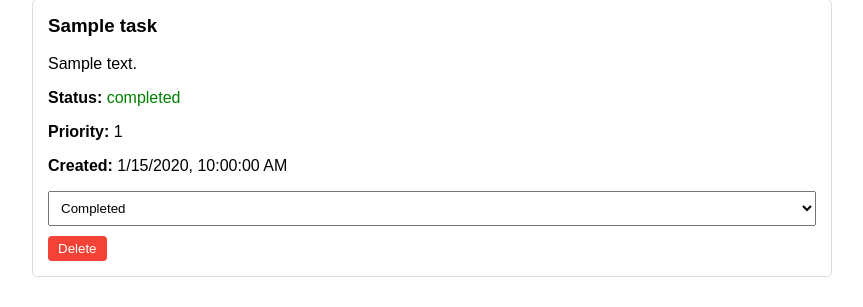
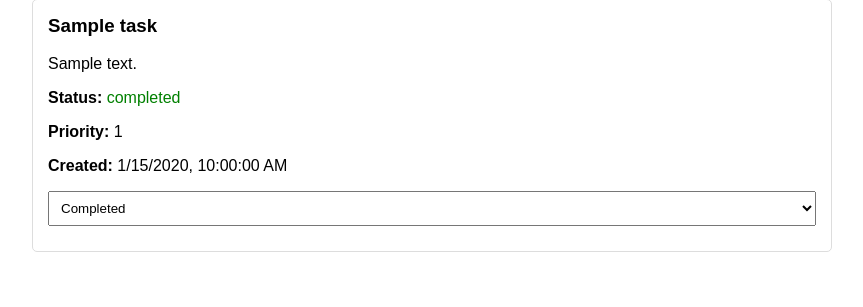
Before and after one commit to mpchenette/obd-4740-hpi, a Flask app: page / in a window 1280 px wide. Shown: the part 552-859 px from the top of the page, without its empty margins (208-1071 px from the left). After the commit the page ends 804 px from the top, so only its background shows below. Run offline with Flask 3, Linux system fonts and the light colour scheme; tables that the repository leaves empty hold one stand-in row (values such as "Sample post").

Commit message:
button has been removed

```diff
--- a/app.py
+++ b/app.py
@@ -56,12 +56,5 @@ def update_task(task_id):
         return jsonify(task.to_dict())
     return jsonify({'error': 'Task not found'}), 404
 
-@app.route('/tasks/<int:task_id>', methods=['DELETE'])
-def delete_task(task_id):
-    result = task_service.delete_task(task_id)
-    if result:
-        return jsonify({'message': 'Task deleted successfully'})
-    return jsonify({'error': 'Task not found'}), 404
-
 if __name__ == '__main__':
     app.run(debug=True)
--- a/services.py
+++ b/services.py
@@ -39,12 +39,3 @@ class TaskService:
 
         db.session.commit()
         return task
-
-    def delete_task(self, task_id):
-        task = self.get_task_by_id(task_id)
-        if not task:
-            return False
-
-        db.session.delete(task)
-        db.session.commit()
-        return True
--- a/templates/index.html
+++ b/templates/index.html
@@ -169,7 +169,6 @@
                         <option value="in-progress" ${task.status === 'in-progress' ? 'selected' : ''}>In Progress</option>
                         <option value="completed" ${task.status === 'completed' ? 'selected' : ''}>Completed</option>
                     </select>
-                    <button class="btn-edit btn-delete" onclick="deleteTask(${task.id})">Delete</button>
                 </div>
             `;
 
@@ -247,29 +246,6 @@
                 alert('Failed to update task status. Please try again.');
             });
         }
-
-        // Function to delete a task
-        function deleteTask(taskId) {
-            if (confirm('Are you sure you want to delete this task?')) {
-                fetch(`/tasks/${taskId}`, {
-                    method: 'DELETE',
-                })
-                .then(response => {
-                    if (!response.ok) {
-                        throw new Error('Failed to delete task');
-                    }
-                    return response.json();
-                })
-                .then(result => {
-                    // Reload tasks to reflect the deletion
-                    loadTasks();
-                })
-                .catch(error => {
-                    console.error('Error deleting task:', error);
-                    alert('Failed to delete task. Please try again.');
-                });
-            }
-        }
     </script>
 </body>
 </html>
```
